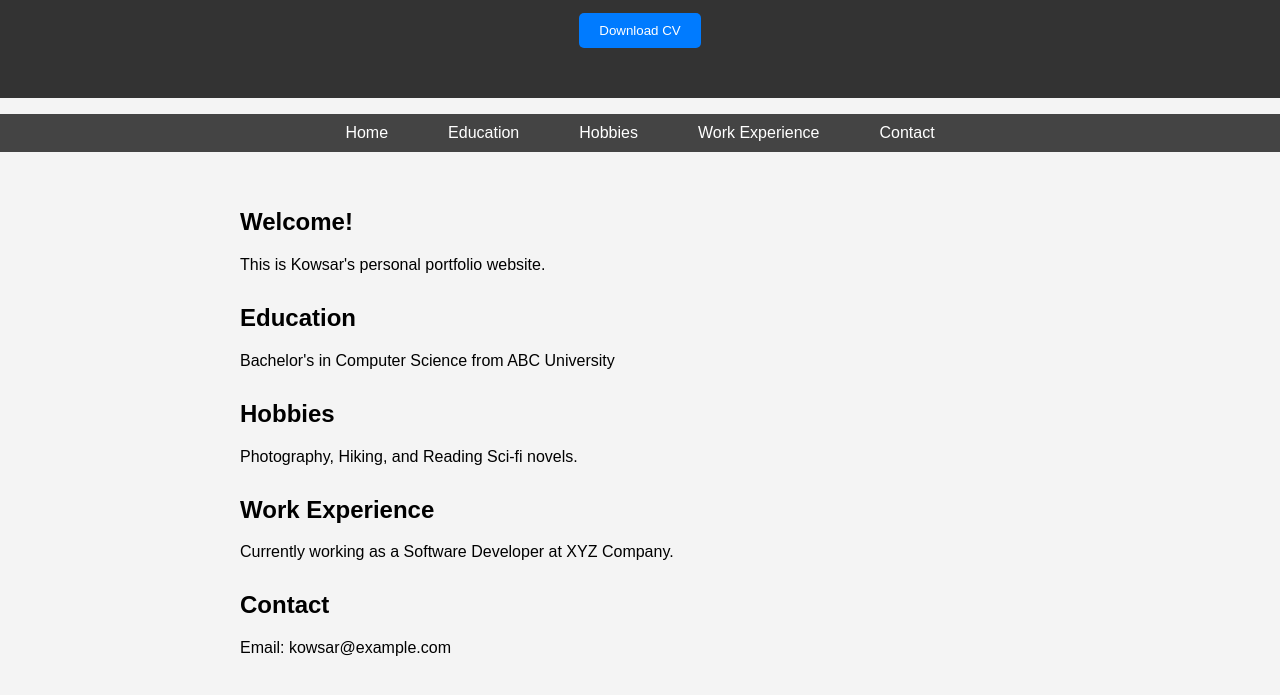
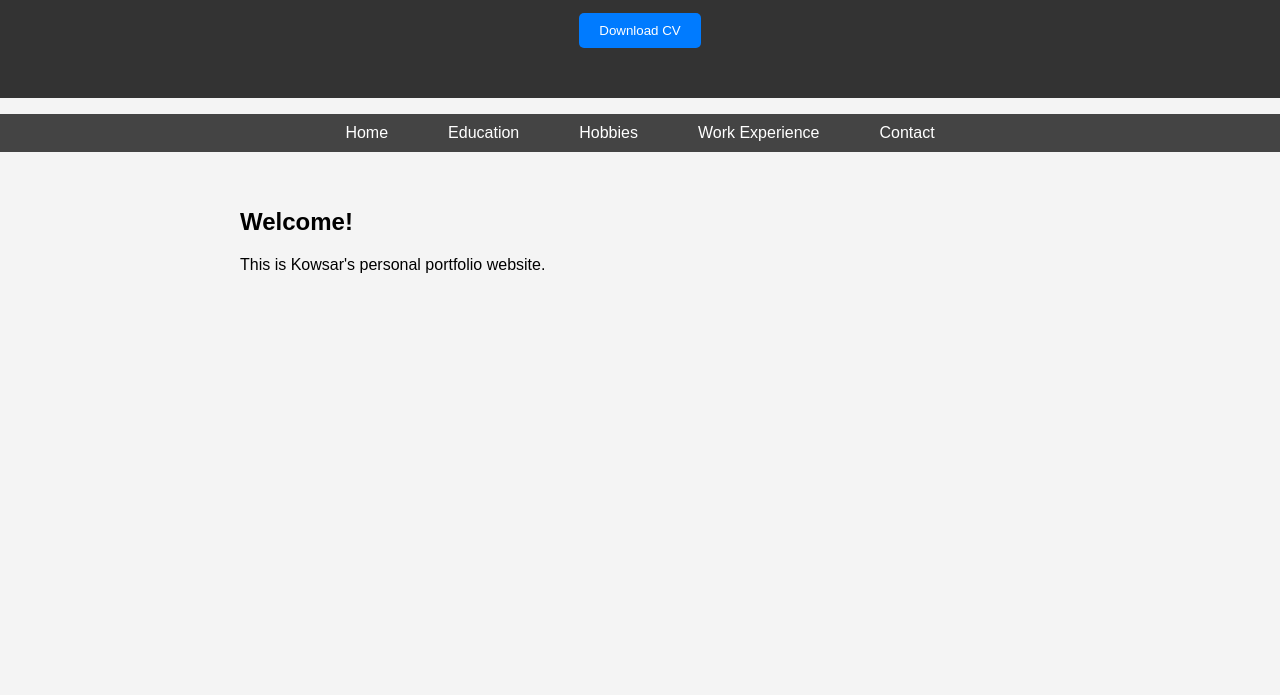
Before and after one commit to Kowsar156/kowsar.github.io, a plain HTML site: page index.html in a window 1280 px wide. Shown: the part 305-1000 px from the top of the page. After the commit the page ends 800 px from the top, so only its background shows below. Drawn offline with Linux system fonts and the light colour scheme.

Commit message:
Update index.html

```diff
--- a/index.html
+++ b/index.html
@@ -16,36 +16,36 @@
 
   <nav>
     <ul>
-      <li><a href="#home">Home</a></li>
-      <li><a href="#education">Education</a></li>
-      <li><a href="#hobbies">Hobbies</a></li>
-      <li><a href="#work">Work Experience</a></li>
-      <li><a href="#contact">Contact</a></li>
+      <li><a href="#" onclick="openTab('home')">Home</a></li>
+      <li><a href="#" onclick="openTab('education')">Education</a></li>
+      <li><a href="#" onclick="openTab('hobbies')">Hobbies</a></li>
+      <li><a href="#" onclick="openTab('work')">Work Experience</a></li>
+      <li><a href="#" onclick="openTab('contact')">Contact</a></li>
     </ul>
   </nav>
 
   <main>
-    <section id="home">
+    <section id="home" class="tab-content">
       <h2>Welcome!</h2>
       <p>This is Kowsar's personal portfolio website.</p>
     </section>
 
-    <section id="education">
+    <section id="education" class="tab-content" style="display:none;">
       <h2>Education</h2>
       <p>Bachelor's in Computer Science from ABC University</p>
     </section>
 
-    <section id="hobbies">
+    <section id="hobbies" class="tab-content" style="display:none;">
       <h2>Hobbies</h2>
       <p>Photography, Hiking, and Reading Sci-fi novels.</p>
     </section>
 
-    <section id="work">
+    <section id="work" class="tab-content" style="display:none;">
       <h2>Work Experience</h2>
       <p>Currently working as a Software Developer at XYZ Company.</p>
     </section>
 
-    <section id="contact">
+    <section id="contact" class="tab-content" style="display:none;">
       <h2>Contact</h2>
       <p>Email: kowsar@example.com</p>
     </section>
```
